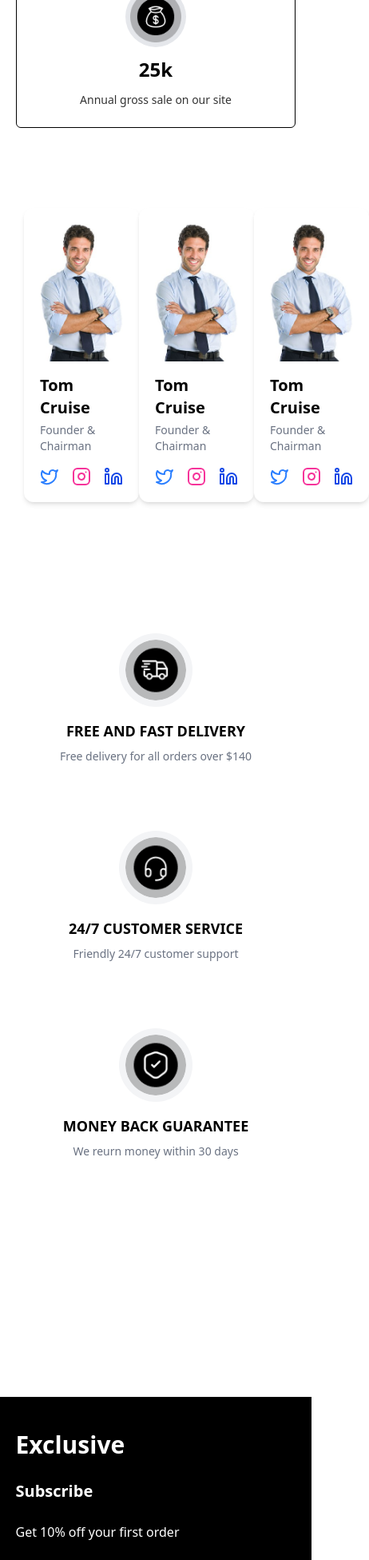
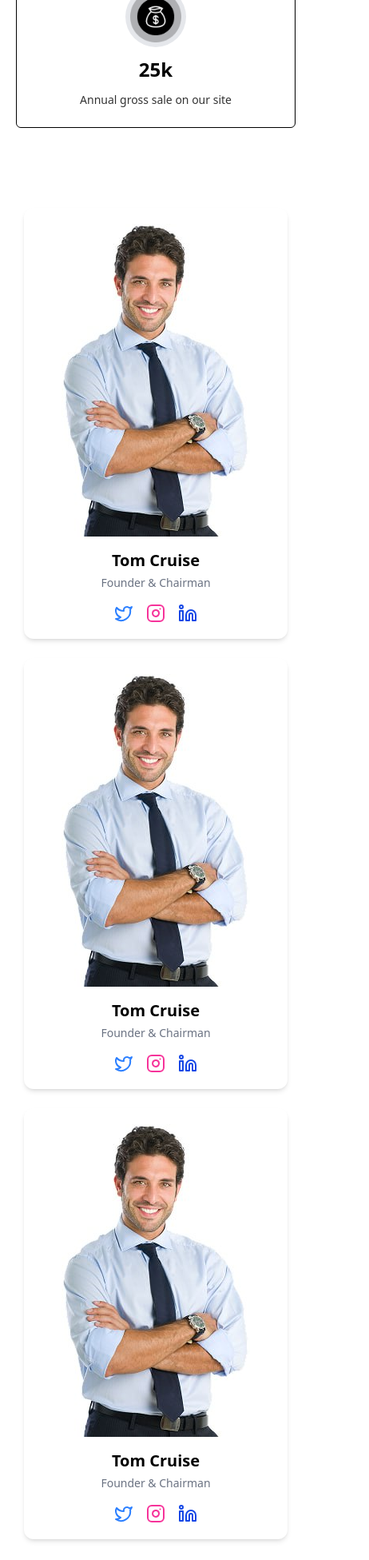
Before and after one commit to Umedjon11/fast-cart, a React (Vite) app: page /about in a window 390 px wide. Shown: the part 1809-3760 px from the top of the page at 80% size, 462 px wide, since content can reach past the window. Built offline with nearby package versions, Linux system fonts and the light colour scheme.

Commit message:
UpdateAbout

```diff
--- a/src/pages/about.tsx
+++ b/src/pages/about.tsx
@@ -77,8 +77,8 @@
         </div>
       </div>
 
-      <div className="flex justify-between px-[30px] mt-[100px]">
-        <div className="flex flex-col  w-[700px] items-center bg-white p-5 rounded-xl shadow-md max-w-sm mx-auto">
+     <div className="flex flex-col md:flex-row justify-between px-[30px] mt-[100px] gap-6">
+  <div className="flex flex-col w-full md:w-[700px] items-center bg-white p-5 rounded-xl shadow-md max-w-sm mx-auto">
     <img
       src={ImageCardAbout}
       alt="Tom Cruise"
@@ -92,7 +92,8 @@
       <Linkedin className="text-blue-700 hover:text-blue-900 cursor-pointer" />
     </div>
   </div>
-        <div className="flex flex-col w-[700px] items-center bg-white p-5 rounded-xl shadow-md max-w-sm mx-auto">
+
+  <div className="flex flex-col w-full md:w-[700px] items-center bg-white p-5 rounded-xl shadow-md max-w-sm mx-auto">
     <img
       src={ImageCardAbout}
       alt="Tom Cruise"
@@ -106,7 +107,8 @@
       <Linkedin className="text-blue-700 hover:text-blue-900 cursor-pointer" />
     </div>
   </div>
-        <div className="flex flex-col w-[700px] items-center bg-white p-5 rounded-xl shadow-md max-w-sm mx-auto">
+
+  <div className="flex flex-col w-full md:w-[700px] items-center bg-white p-5 rounded-xl shadow-md max-w-sm mx-auto">
     <img
       src={ImageCardAbout}
       alt="Tom Cruise"
@@ -121,6 +123,7 @@
     </div>
   </div>
 </div>
+
 
       <div className="flex flex-col md:flex-row  justify-center items-center gap-[35px] p-5 mt-[120px]">
         <div className="flex flex-col items-center bg-white p-6 rounded-xl  text-center hover:shadow-lg transition-shadow duration-300 w-[380px]">
```
Lines whose indentation alone changed are shown as unchanged.
